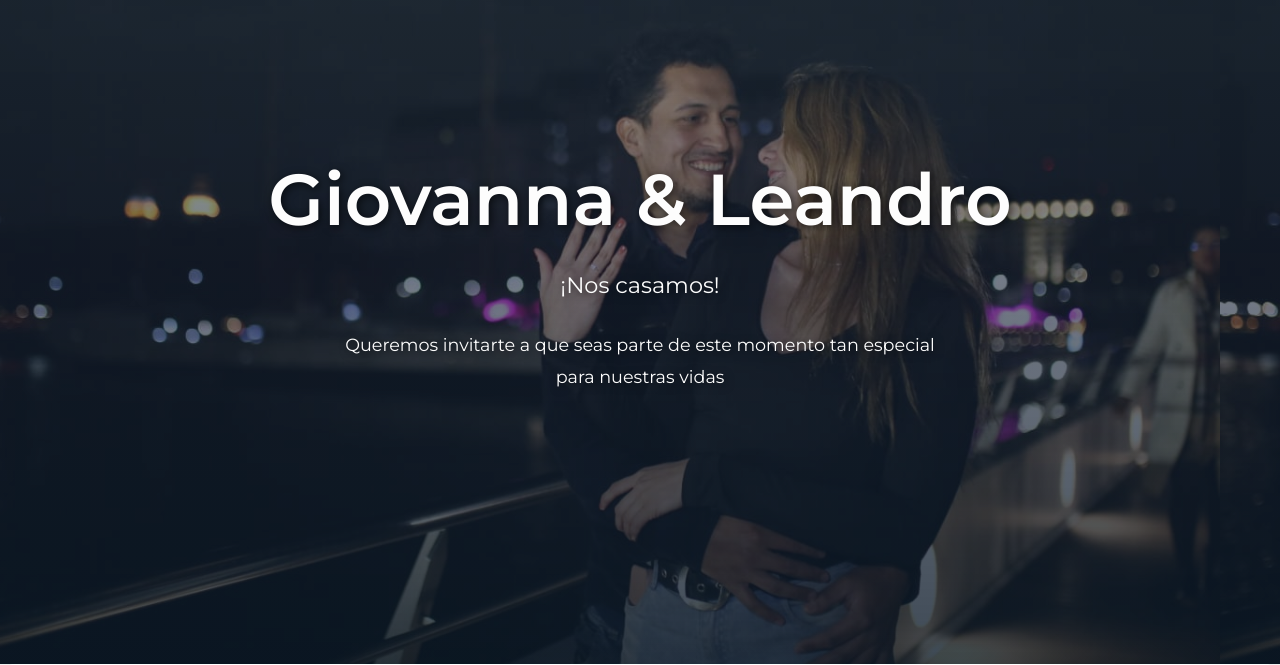
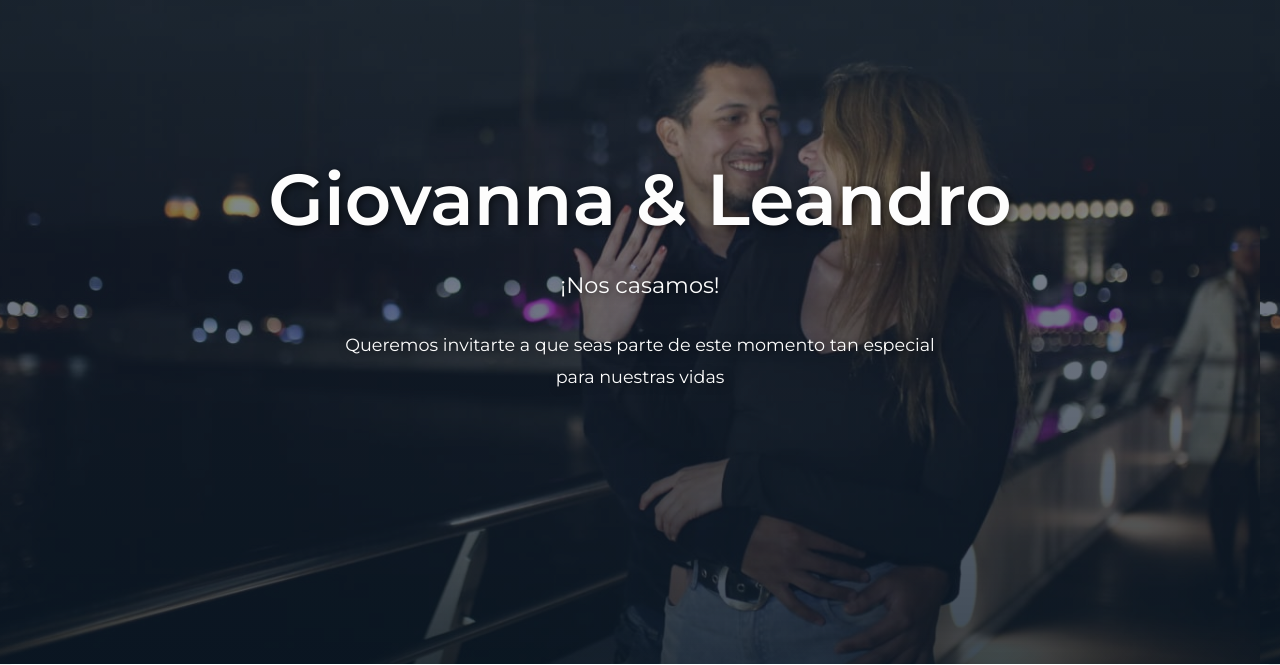
Before and after one commit to yovi983923/invitaci-n-Gio-y-lean, a plain HTML site: page index.html in a window 1280 px wide. Shown: the part 136-801 px from the top of the page. Drawn offline with nearby package versions, Linux system fonts and the light colour scheme.

Commit message:
Add files via upload

```diff
--- a/style.css
+++ b/style.css
@@ -45,7 +45,7 @@ body {
     /* Fondo con tu imagen */
     background-image: url('fondoheader.png');
     background-size: cover;
-    background-position: -60px top;
+    background-position: -20px top;
 }
 
 /* Overlay oscuro / degradado */
```
